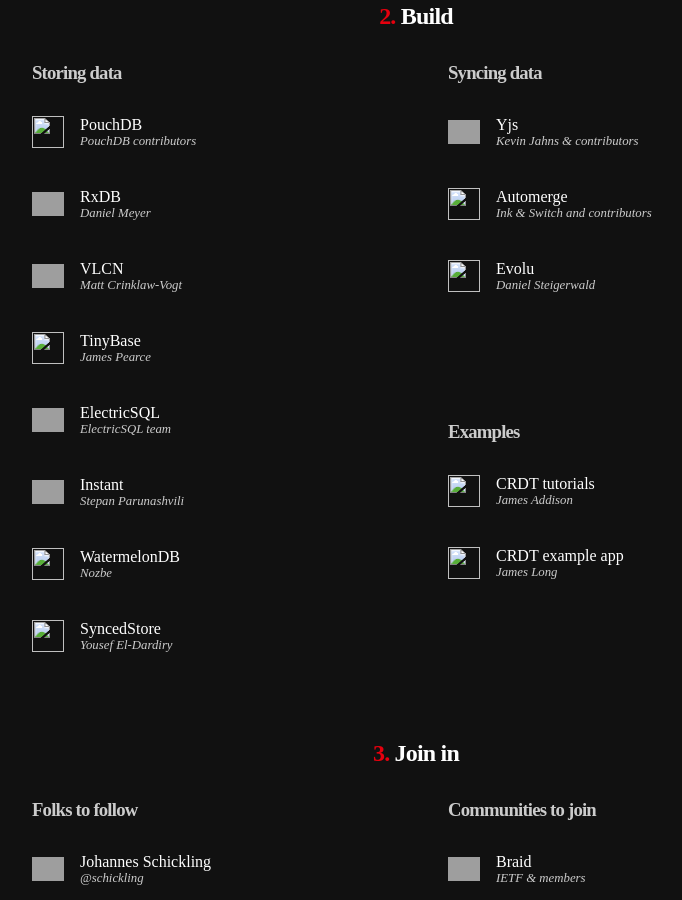
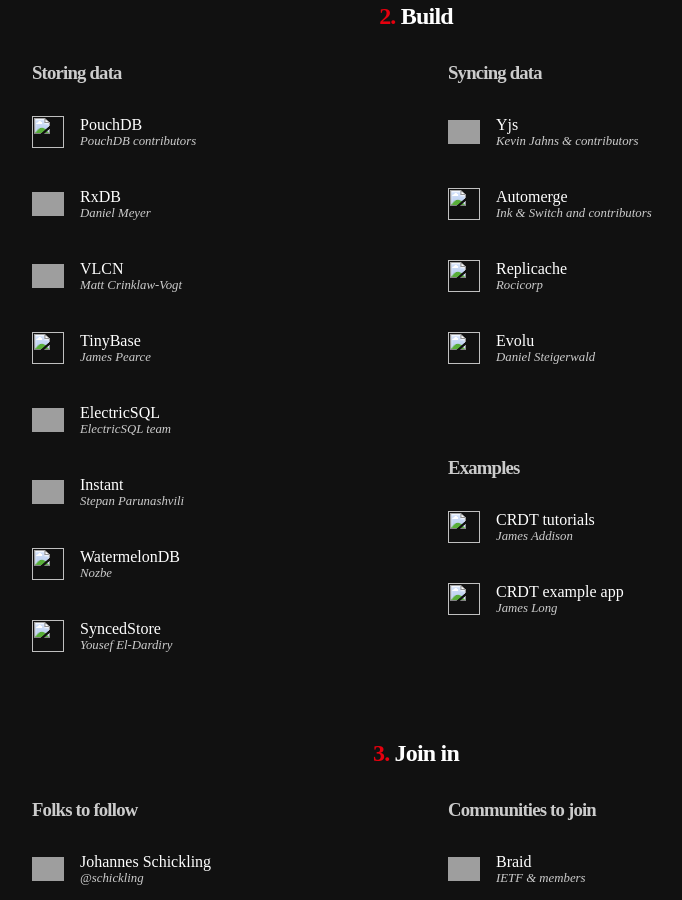
Before and after one commit to mylofi/localfirstweb.dev, a Jekyll site: the page built from index.html, in a window 1280 px wide and 900 px high, scrolled down 882 px, cut to the strip 0-900 px from the top of the window. Shown: the whole strip, without its empty margins (224-906 px from the left). Built offline with Jekyll 4.4.1, drawn with Linux system fonts in a browser that asks for light colours; some web fonts are replaced; grey boxes are pictures that could not be loaded.

Commit message:
Add Replicache

```diff
--- a/_data/content.json
+++ b/_data/content.json
@@ -143,6 +143,12 @@
             "icon": "https://automerge.org/img/favicon.ico"
           },
           {
+            "title": "Replicache",
+            "author": "Rocicorp",
+            "url": "https://replicache.dev",
+            "icon": "https://replicache.dev/icons/favicon-32x32.png"
+          },
+          {
             "title": "Evolu",
             "author": "Daniel Steigerwald",
             "url": "https://github.com/evoluhq/evolu",
```
